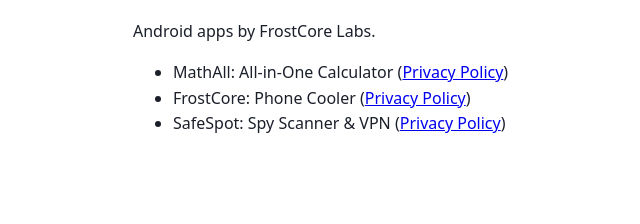
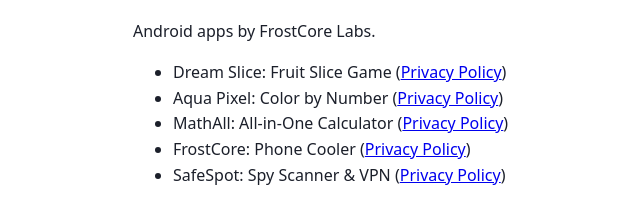
Before and after one commit to Micky9889900/Micky9889900.github.io, a plain HTML site: page index.html in a window 1280 px wide. Shown: the part 94-318 px from the top of the page, without its empty margins (127-767 px from the left). Drawn offline with Linux system fonts and the light colour scheme.

Commit message:
List Dream Slice and Aqua Pixel on the FrostCore home page
Privacy pages for both apps are already live; the index still only linked older apps.

```diff
--- a/index.html
+++ b/index.html
@@ -1 +1 @@
-<!doctype html><html><head><meta charset="utf-8"><title>FrostCore Labs</title><meta name="viewport" content="width=device-width,initial-scale=1"><style>body{font-family:system-ui,sans-serif;max-width:760px;margin:40px auto;padding:0 20px;line-height:1.6;color:#1b1f2a}h1{color:#0a2a9e}</style></head><body><h1>FrostCore Labs</h1><p>Android apps by FrostCore Labs.</p><ul><li>MathAll: All-in-One Calculator (<a href="mathall-privacy.html">Privacy Policy</a>)</li><li>FrostCore: Phone Cooler (<a href="https://docs.google.com/document/d/e/2PACX-1vQJVKE1dfXxmUx-J9WIg2PPEdgDWp82QiOP3-hWeLyd4Ic5q9eLWgZH8dAbE09trmBMlfg9gTi2ZeVW/pub">Privacy Policy</a>)</li><li>SafeSpot: Spy Scanner &amp; VPN (<a href="safespot-privacy.html">Privacy Policy</a>)</li></ul></body></html>
+<!doctype html><html><head><meta charset="utf-8"><title>FrostCore Labs</title><meta name="viewport" content="width=device-width,initial-scale=1"><style>body{font-family:system-ui,sans-serif;max-width:760px;margin:40px auto;padding:0 20px;line-height:1.6;color:#1b1f2a}h1{color:#0a2a9e}</style></head><body><h1>FrostCore Labs</h1><p>Android apps by FrostCore Labs.</p><ul><li>Dream Slice: Fruit Slice Game (<a href="dreamslice-privacy.html">Privacy Policy</a>)</li><li>Aqua Pixel: Color by Number (<a href="colorbynumber-privacy.html">Privacy Policy</a>)</li><li>MathAll: All-in-One Calculator (<a href="mathall-privacy.html">Privacy Policy</a>)</li><li>FrostCore: Phone Cooler (<a href="https://docs.google.com/document/d/e/2PACX-1vQJVKE1dfXxmUx-J9WIg2PPEdgDWp82QiOP3-hWeLyd4Ic5q9eLWgZH8dAbE09trmBMlfg9gTi2ZeVW/pub">Privacy Policy</a>)</li><li>SafeSpot: Spy Scanner &amp; VPN (<a href="safespot-privacy.html">Privacy Policy</a>)</li></ul></body></html>
```
